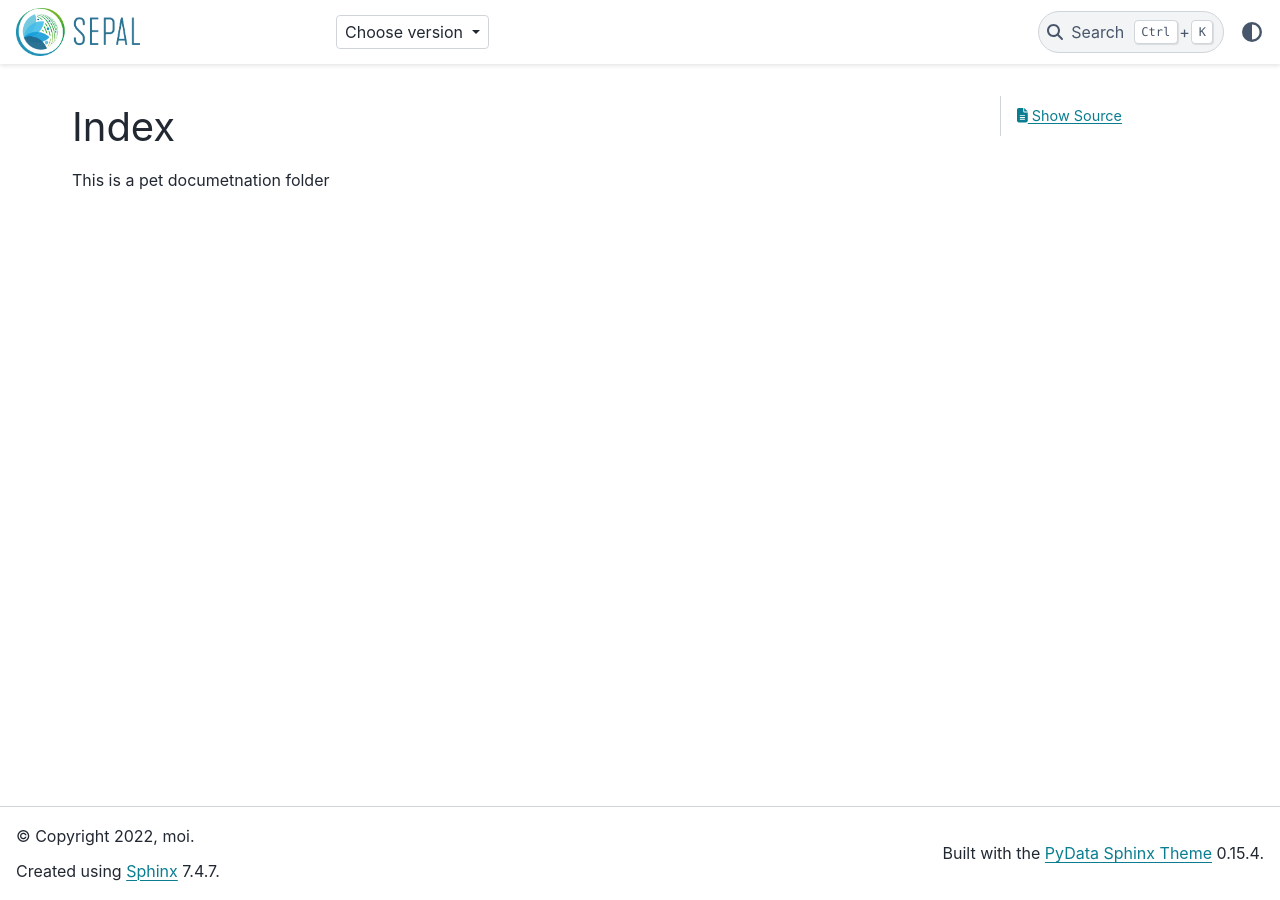
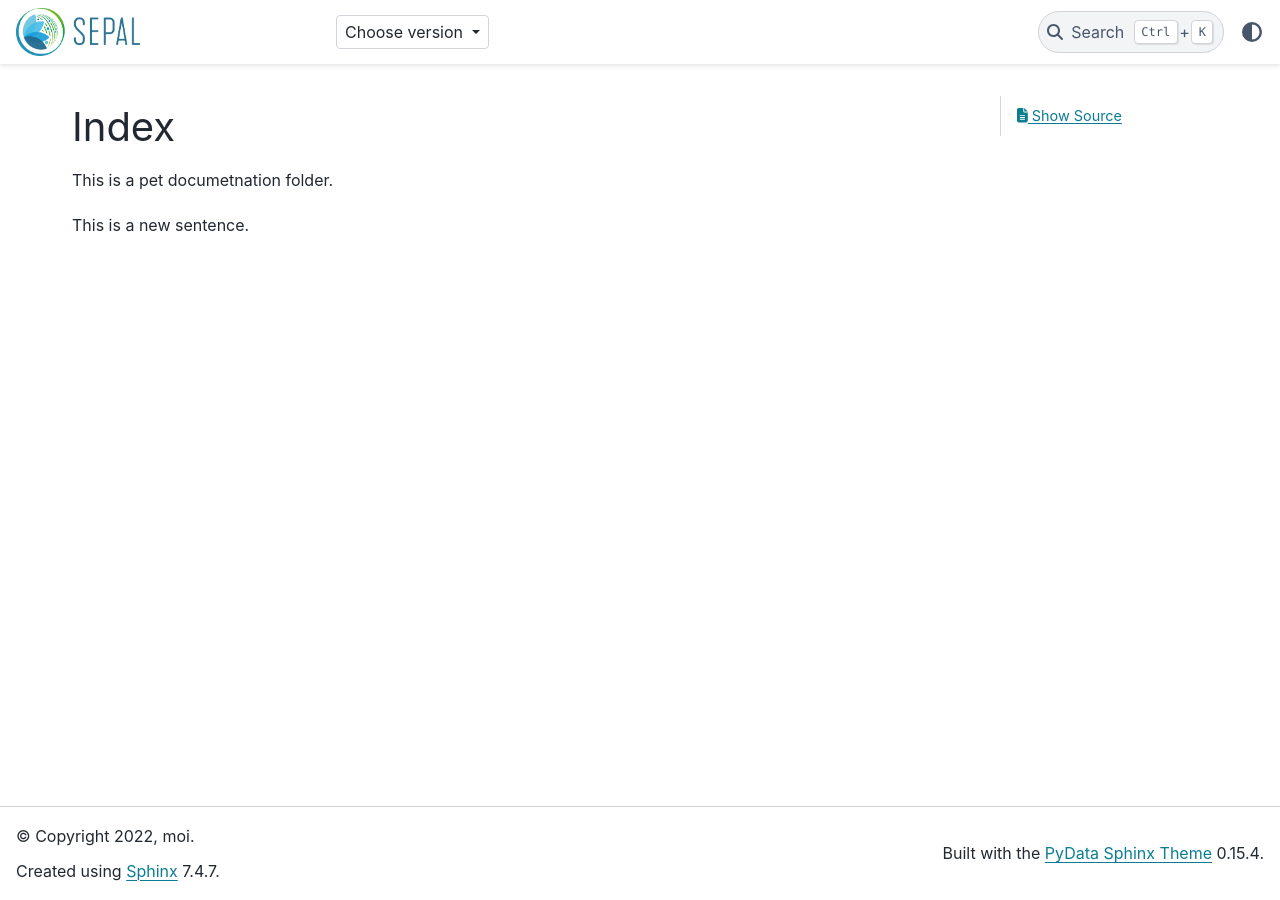
Before and after one commit to 12rambau/docs, a Sphinx documentation site: the page built from source/index.rst, in a window 1280 px wide. Built offline with Sphinx 7.4.7 and the PyData theme 0.15.4, drawn with Linux system fonts in a browser that asks for light colours.

```diff
--- a/source/conf.py
+++ b/source/conf.py
@@ -77,3 +77,5 @@
 
 jupyterlite_bind_ipynb_suffix = False
 todo_include_todos = True
+locale_dirs = ['locale/']   # path is example but recommended.
+gettext_compact = False     # optional.
--- a/source/index.rst
+++ b/source/index.rst
@@ -1,4 +1,6 @@
 Index
 =====
 
-This is a pet documetnation folder
+This is a pet documetnation folder.
+
+This is a new sentence.
```
Also changed, not shown: 6 other files.
